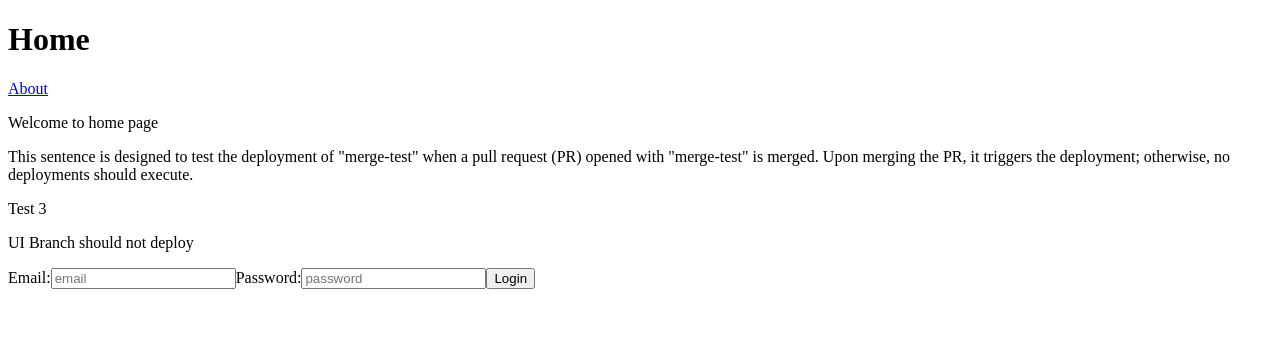
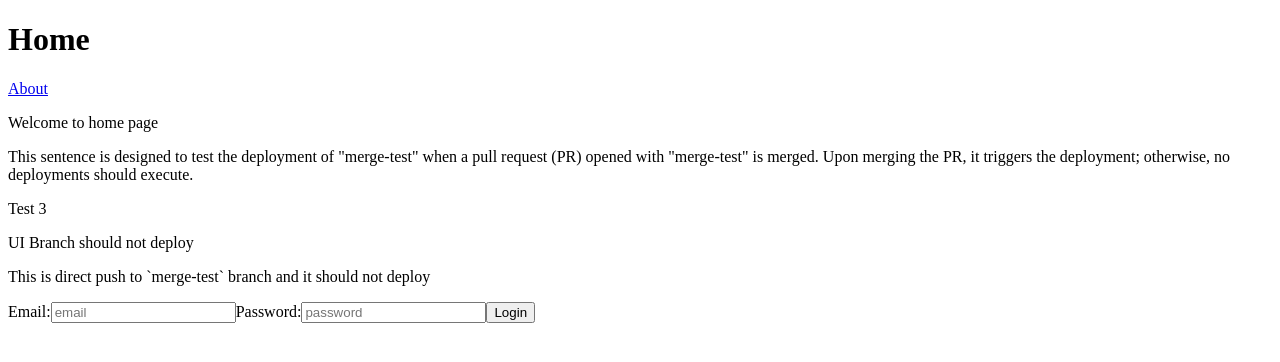
Before and after one commit to ibrahimAlphaSquad/playwright, a Next.js app: page / in a window 1280 px wide. Shown: the top 362 px of the page. Built offline with nearby package versions, Linux system fonts and the light colour scheme.

Commit message:
push to merge-test branch

```diff
--- a/app/page.tsx
+++ b/app/page.tsx
@@ -25,6 +25,7 @@ export default function Page() {
       <p>This sentence is designed to test the deployment of "merge-test" when a pull request (PR) opened with "merge-test" is merged. Upon merging the PR, it triggers the deployment; otherwise, no deployments should execute.</p>
       <p>Test 3</p>
       <p>UI Branch should not deploy</p>
+      <p>This is direct push to `merge-test` branch and it should not deploy</p>
       <form onSubmit={submitHandler} method="post">
         <label>
           Email:
```
